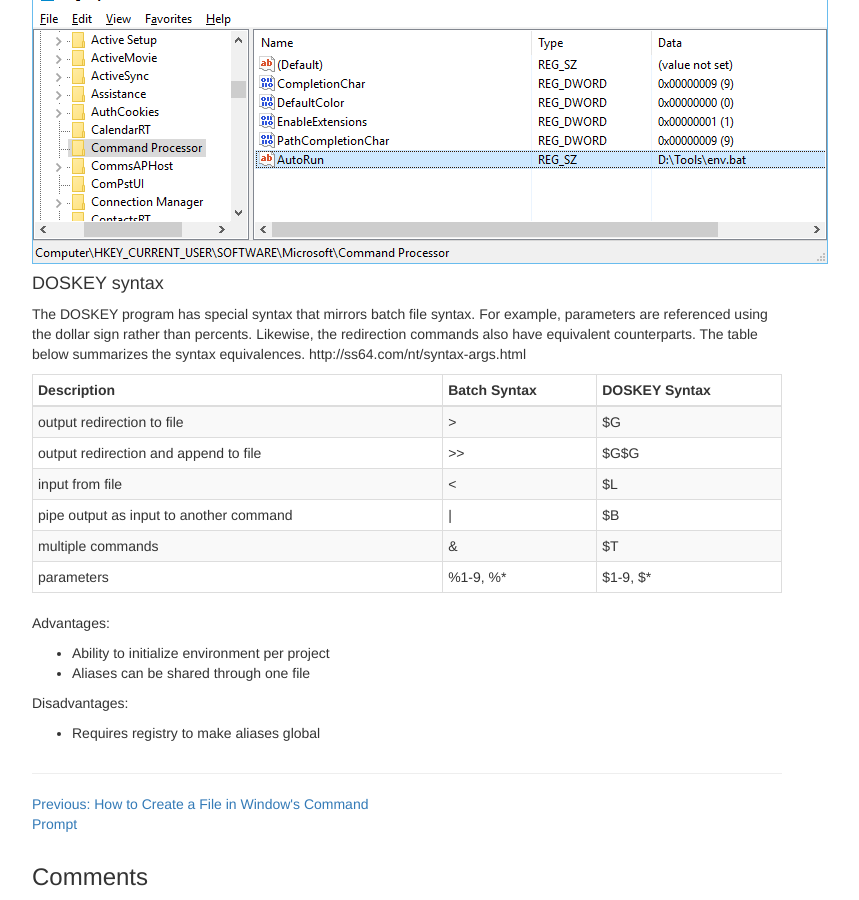
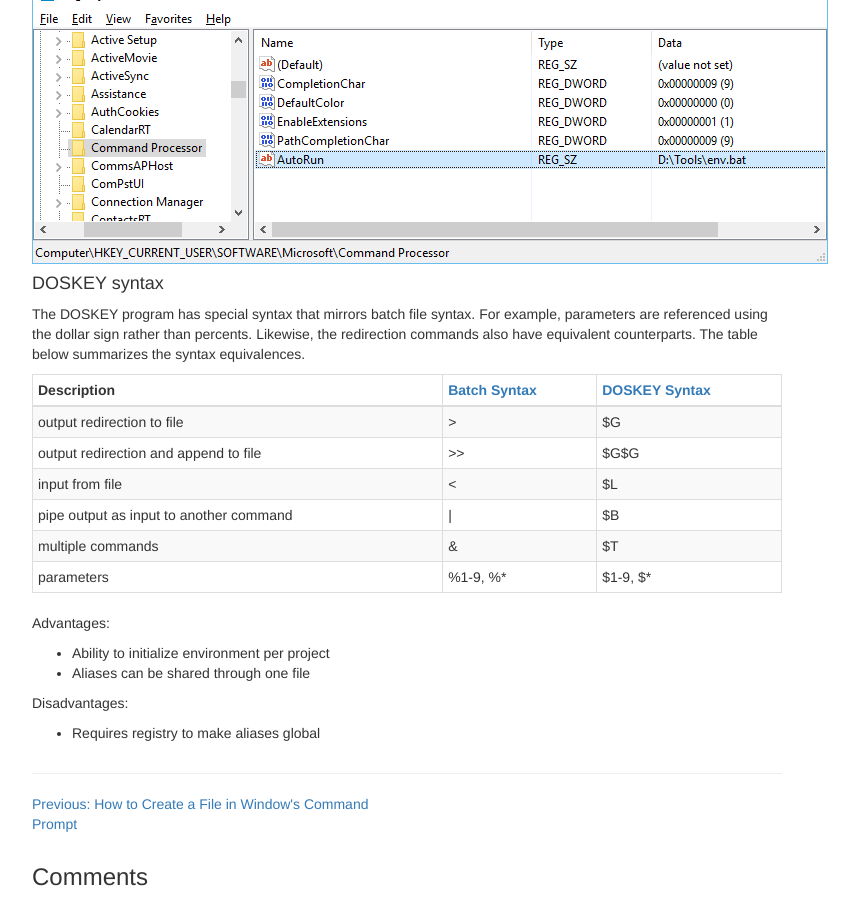
Before and after one commit to splttingatms/splttingatms.github.io, a Jekyll site: the page built from _posts/2016-04-27-create-aliases-in-command-prompt.md, in a window 1280 px wide and 900 px high, scrolled down 3232 px. Shown: the whole window, without its empty margins (233-1092 px from the left). Built offline with Jekyll 4.4.1, drawn with Linux system fonts in a browser that asks for light colours; nearby versions of some CDN libraries; comment, search, counter and statistics services are not loaded; some of the changed lines change nothing that is shown; some of the changed text lies outside the part shown.

Commit message:
updated alias post links

```diff
--- a/_posts/2016-04-27-create-aliases-in-command-prompt.markdown
+++ b/_posts/2016-04-27-create-aliases-in-command-prompt.md
@@ -1,5 +1,5 @@
 ---
-title: Create Aliases/Macros in Command Prompt
+title: Create Aliases in Command Prompt
 layout: post
 ---
 There are multiple ways of creating aliases or macros in Command Prompt. There is a built in DOSKEY command that creates aliases but you may want to make the aliases persist through sessions. That is where batch files come in. If you want to make a project environment with project specific aliases then I recommend using Method 2: DOSKEY. If you have generic tools that you want globally available then Method 1: Batch files is the best option.
@@ -115,14 +115,13 @@
 #### DOSKEY syntax
 
 The DOSKEY program has special syntax that mirrors batch file syntax. For example, parameters are referenced using the dollar sign rather than percents. Likewise, the redirection commands also have equivalent counterparts. The table below summarizes the syntax equivalences.
-http://ss64.com/nt/syntax-args.html
 
 <table class="table table-striped table-bordered table-condensed">
 	<thead>
 		<tr>
 			<th>Description</th>
-			<th>Batch Syntax</th>
-			<th>DOSKEY Syntax</th>
+			<th><a href="http://ss64.com/nt/syntax-args.html">Batch Syntax</a></th>
+			<th><a href="https://technet.microsoft.com/en-us/library/bb490894.aspx#ECAA">DOSKEY Syntax</a></th>
 		</tr>
 	</thead>
 	<tbody>
```
